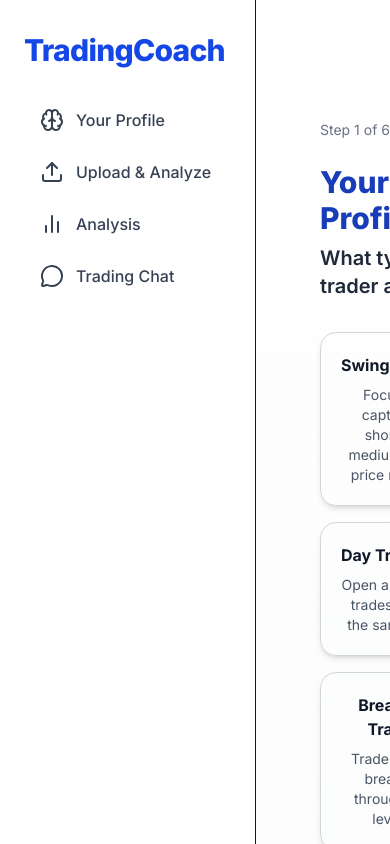
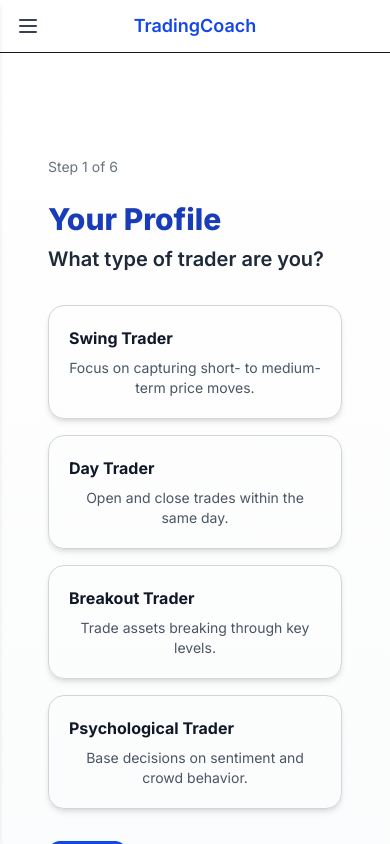
Before and after one commit to PolGerbeau/tradingcoach, a Next.js app: page /onboarding in a window 390 px wide. Shown: the top 844 px of the page. Built offline with nearby package versions, Linux system fonts and the light colour scheme.

Commit message:
responsive

```diff
--- a/src/app/history/historypage.tsx
+++ b/src/app/history/historypage.tsx
@@ -24,11 +24,41 @@ interface Analysis {
   supportResistance?: SupportResistance[];
 }
 
+// Hook para detectar swipe hacia abajo
+function useSwipeDown(onSwipeDown: () => void, threshold = 100) {
+  useEffect(() => {
+    let touchStartY = 0;
+
+    const handleTouchStart = (e: TouchEvent) => {
+      touchStartY = e.touches[0].clientY;
+    };
+
+    const handleTouchEnd = (e: TouchEvent) => {
+      const touchEndY = e.changedTouches[0].clientY;
+      if (touchEndY - touchStartY > threshold) {
+        onSwipeDown();
+      }
+    };
+
+    window.addEventListener("touchstart", handleTouchStart);
+    window.addEventListener("touchend", handleTouchEnd);
+
+    return () => {
+      window.removeEventListener("touchstart", handleTouchStart);
+      window.removeEventListener("touchend", handleTouchEnd);
+    };
+  }, [onSwipeDown, threshold]);
+}
+
 export default function HistoryPage() {
   const [history, setHistory] = useState<Analysis[]>([]);
   const [selected, setSelected] = useState<Analysis | null>(null);
   const [isOpen, setIsOpen] = useState(false);
   const searchParams = useSearchParams();
+
+  useSwipeDown(() => {
+    if (isOpen) closeModal();
+  });
 
   useEffect(() => {
     const stored = localStorage.getItem("tradingcoach_history");
@@ -80,7 +110,7 @@ export default function HistoryPage() {
     selected?.supportResistance && selected.supportResistance.length > 0;
 
   return (
-    <main className="max-w-6xl mx-auto px-6 py-20">
+    <main className="max-w-6xl mx-auto px-4 sm:px-6 py-20">
       <h1 className="text-3xl font-bold text-blue-800 mb-6 text-center">
         Analysis
       </h1>
@@ -98,8 +128,8 @@ export default function HistoryPage() {
             </button>
           </div>
 
-          <div className="rounded-xl overflow-hidden shadow border border-gray-200">
-            <table className="w-full table-auto text-sm">
+          <div className="overflow-x-auto rounded-xl shadow border border-gray-200">
+            <table className="min-w-full table-auto text-sm">
               <thead className="bg-gray-50 text-gray-600 uppercase text-xs">
                 <tr>
                   <th className="py-3 px-4 text-left">Date</th>
--- a/src/app/layout.tsx
+++ b/src/app/layout.tsx
@@ -1,7 +1,7 @@
 import "./globals.css";
 import type { Metadata } from "next";
 import { Inter } from "next/font/google";
-import { Brain, Upload, BarChart2, MessageCircle } from "lucide-react";
+import SidebarLayout from "./sidebarlayout";
 
 const inter = Inter({ subsets: ["latin"] });
 
@@ -18,62 +18,8 @@ export default function RootLayout({
   return (
     <html lang="en">
       <body className={`${inter.className} bg-gray-50 text-gray-800`}>
-        <div className="flex min-h-screen">
-          <aside className="w-64 bg-white border-r shadow-md px-6 py-8 space-y-8">
-            <h2 className="text-3xl font-extrabold text-blue-700 tracking-tight">
-              TradingCoach
-            </h2>
-
-            <nav className="flex flex-col space-y-3">
-              <SidebarLink
-                href="/onboarding"
-                icon={<Brain />}
-                label="Your Profile"
-              />
-              <SidebarLink
-                href="/upload"
-                icon={<Upload />}
-                label="Upload & Analyze"
-              />
-              <SidebarLink
-                href="/history"
-                icon={<BarChart2 />}
-                label="Analysis"
-              />
-              <SidebarLink
-                href="/chat"
-                icon={<MessageCircle />}
-                label="Trading Chat"
-              />
-            </nav>
-          </aside>
-          <main className="flex-1 p-10 bg-gradient-to-b from-white to-gray-50 transition-all duration-300 ease-in-out overflow-y-auto">
-            {children}
-          </main>
-        </div>
+        <SidebarLayout>{children}</SidebarLayout>
       </body>
     </html>
   );
 }
-
-function SidebarLink({
-  href,
-  icon,
-  label,
-}: {
-  href: string;
-  icon: React.ReactNode;
-  label: string;
-}) {
-  return (
-    <a
-      href={href}
-      className="flex items-center gap-3 px-4 py-2 rounded-lg group transition-all duration-200 font-medium text-gray-700 hover:bg-blue-50 hover:text-blue-800"
-    >
-      <span className="text-xl transform group-hover:translate-x-1 transition-transform duration-200">
-        {icon}
-      </span>
-      <span className="text-base">{label}</span>
-    </a>
-  );
-}
--- /dev/null
+++ b/src/app/sidebarlayout.tsx
@@ -0,0 +1,101 @@
+"use client";
+
+import { useState, useEffect } from "react";
+import { Brain, Upload, BarChart2, MessageCircle, Menu, X } from "lucide-react";
+
+export default function SidebarLayout({
+  children,
+}: {
+  children: React.ReactNode;
+}) {
+  const [sidebarOpen, setSidebarOpen] = useState(false);
+
+  useEffect(() => {
+    const handleResize = () => {
+      if (window.innerWidth >= 768) setSidebarOpen(false);
+    };
+    window.addEventListener("resize", handleResize);
+    return () => window.removeEventListener("resize", handleResize);
+  }, []);
+
+  return (
+    <div className="flex min-h-screen">
+      {/* Sidebar */}
+      <div
+        className={`fixed z-40 inset-y-0 left-0 w-64 bg-white border-r shadow-md px-6 py-8 space-y-8 transform transition-transform duration-300 md:static md:translate-x-0 ${
+          sidebarOpen ? "translate-x-0" : "-translate-x-full"
+        }`}
+      >
+        <div className="flex justify-between items-center">
+          <h2 className="text-3xl font-extrabold text-blue-700 tracking-tight">
+            TradingCoach
+          </h2>
+          <button
+            className="md:hidden text-gray-600 hover:text-gray-900"
+            onClick={() => setSidebarOpen(false)}
+          >
+            <X className="w-6 h-6" />
+          </button>
+        </div>
+
+        <nav className="flex flex-col space-y-3">
+          <SidebarLink
+            href="/onboarding"
+            icon={<Brain />}
+            label="Your Profile"
+          />
+          <SidebarLink
+            href="/upload"
+            icon={<Upload />}
+            label="Upload & Analyze"
+          />
+          <SidebarLink href="/history" icon={<BarChart2 />} label="Analysis" />
+          <SidebarLink
+            href="/chat"
+            icon={<MessageCircle />}
+            label="Trading Chat"
+          />
+        </nav>
+      </div>
+
+      {/* Content */}
+      <div className="flex-1 flex flex-col">
+        <div className="md:hidden px-4 py-3 bg-white border-b shadow-sm flex items-center justify-between">
+          <button
+            onClick={() => setSidebarOpen(true)}
+            className="text-gray-700 hover:text-blue-700"
+          >
+            <Menu className="w-6 h-6" />
+          </button>
+          <h2 className="text-lg font-semibold text-blue-700">TradingCoach</h2>
+          <div className="w-6" />
+        </div>
+        <main className="flex-1 p-6 md:p-10 bg-gradient-to-b from-white to-gray-50 transition-all duration-300 ease-in-out overflow-y-auto">
+          {children}
+        </main>
+      </div>
+    </div>
+  );
+}
+
+function SidebarLink({
+  href,
+  icon,
+  label,
+}: {
+  href: string;
+  icon: React.ReactNode;
+  label: string;
+}) {
+  return (
+    <a
+      href={href}
+      className="flex items-center gap-3 px-4 py-2 rounded-lg group transition-all duration-200 font-medium text-gray-700 hover:bg-blue-50 hover:text-blue-800"
+    >
+      <span className="text-xl transform group-hover:translate-x-1 transition-transform duration-200">
+        {icon}
+      </span>
+      <span className="text-base">{label}</span>
+    </a>
+  );
+}
```
